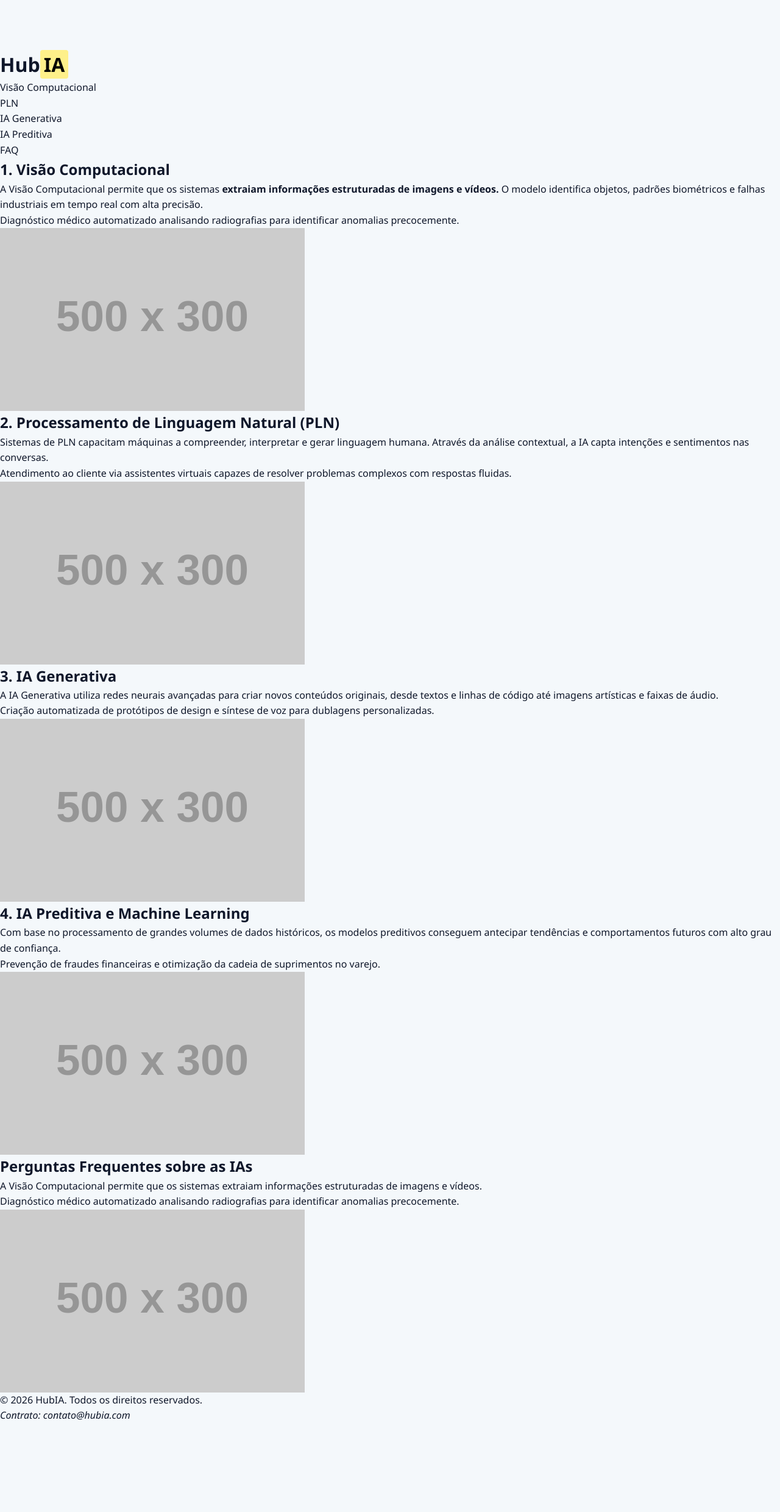
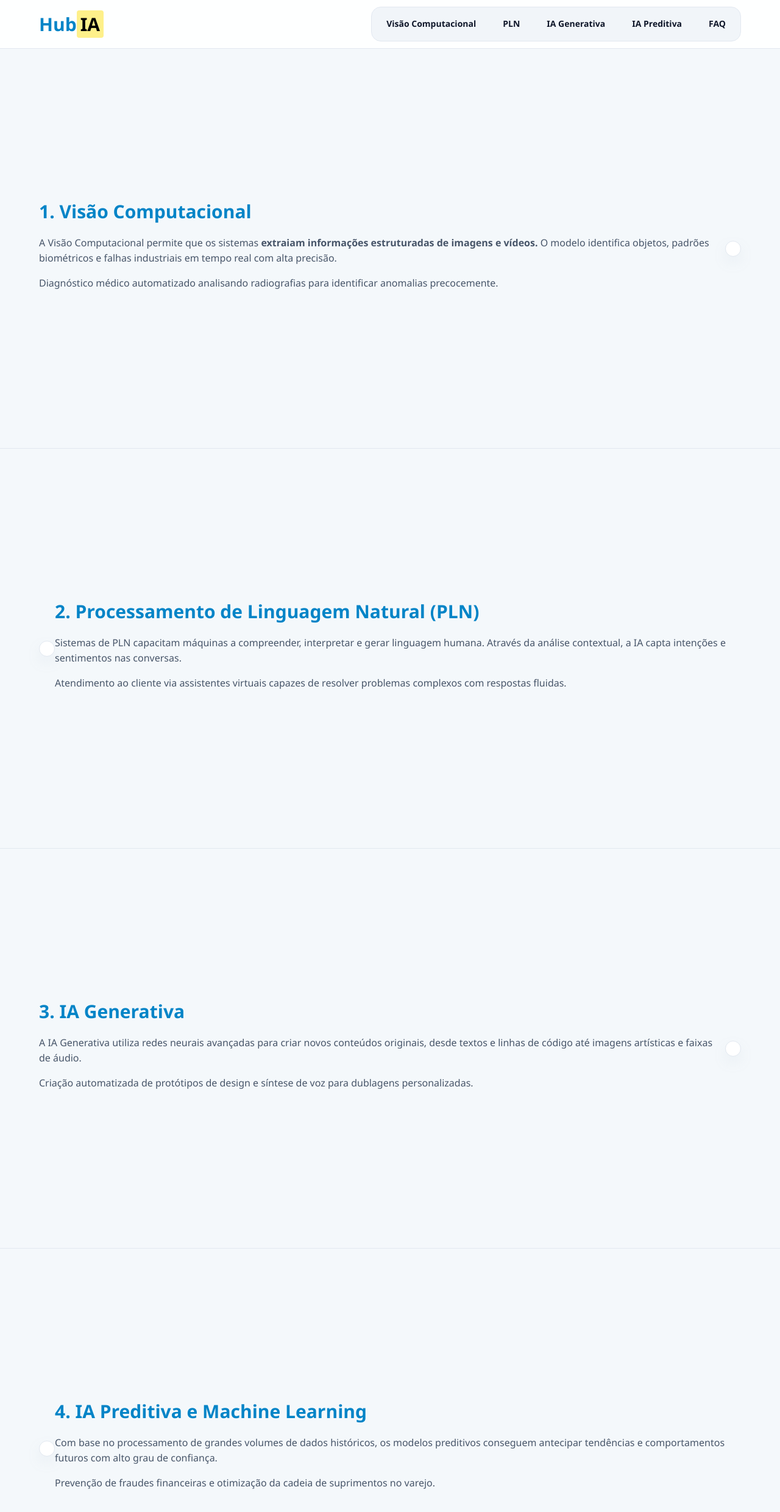
Before and after one commit to ThiagoHenrique67/DISPLAY, a website: page hub-ia/index2.html in a window 1280 px wide. Shown: the top 2480 px of the page at 61% size. Before the commit the page ends 2399 px from the top, so only its background shows below. Drawn offline with Linux system fonts and the light colour scheme; placeholder pictures from the web are drawn by us.

Commit message:
ADD: pernosalizando os styles no css

```diff
--- a/hub-ia/css/style.css
+++ b/hub-ia/css/style.css
@@ -2,25 +2,163 @@
 @import "./reset.css";
 
 .header{
+    position: fixed;
+    top: 0;
+    left: 0;
+    width: 100%;
+    height: var(--header-height);
+    background-color: var(--color-bg-transparent);
+    border-bottom:1px solid var(--color-border);
+
+    display: flex;
+    align-items: center;
+    justify-content: space-between;
+    padding: 0 5%;
+    z-index: 1000;
+    backdrop-filter: blur(12px);
 
 }
 
 .header__brand{
+    display: flex;
+    align-items: center;
+}
+
+.header__title{
+    font-size: var(--font-size-xl);
+    color: var(--color-primary);
+    font-weight: 700;
 
 }
 
-.header__title{
-
-}
-
-.nav{
+.nav__list{
+       display: flex;
+    gap: 8px; /* Distância dos itens da lista*/
+    background-color: var(--color-nav-list-bg);
+    padding: 6px;
+    border-radius: var(--radius-md);
+    border: 1px solid var(--color-border);
 
 }
 
 .nav__item{
+   display: flex;
+}
+
+.nav__link{
+    font-size: var(--font-size-sm);
+    font-weight: 600;
+    padding: 10px 18px;
+    border-radius: var(--color-text-muted);
+    position: relative;
+    background-color: transparent;
+    transition: color 0.3s ease, background-color 0.3s ease, transform 0.2s ease;
 
 }
 
-.nav__link{
+.nav__link:hover,
+.nav__link:focus{
+    background-color: var(--color-primary);
+    color: var(--color-nav-link-hover);
+    transform: translateY(-2px);
+    box-shadow: 0 4px 12px rgba(2, 132, 199, 0.2);
+
 
 }
+
+.section-ia{
+    height: var(--section-height);
+    min-height: 500px;
+    display: flex;
+    align-items: center;
+    justify-content: center;
+    padding: 0 5%;
+    border-bottom: 1px solid var(--color-border);
+    scroll-margin-top: var(--header-height);
+}
+
+.section-ia__container{
+    display: flex;
+    align-items: center;
+    gap: 40px;
+    width: 100%;
+    max-width: 1200px;
+}
+
+.section-ia--reverse, .section-ia__container{
+    flex-direction: row-reverse;
+}
+
+.section-ia__content{
+    flex: 1;
+}
+
+.section-ia__aside{
+    flex: 1;
+}
+
+.section-ia__title{
+    font-size: var(--font-size-xl);
+    color: var(--color-primary);
+    margin-bottom: 15px;
+}
+
+.section-ia__text{
+    color: var(--color-text-muted);
+    margin-bottom: 15px;
+    font-size: var(--font-size-base);
+}
+
+.card-image{
+    background-color: var(--color-bg-card);
+    padding: 12px;
+    border-radius: var(--radius-md);
+    box-shadow: var(--shadow-card);
+    border: 1px solid var(--color-border);
+    transition: var(--trasition);
+}
+
+.card-image:hover{
+    transform: translateY(-6px);
+    box-shadow: var(--shadow-hover);
+}
+
+.card-image__img{
+    width: 100%;
+    border-radius: var(--radius-sm);
+    object-fit: cover;
+}
+
+.faq{
+    height: var(--section-height);
+    min-height: 500px;
+    display: flex;
+    flex-direction: column;
+    justify-content: center;
+    align-items: center;
+    padding: 0 5%;
+    scroll-padding-top: var(--header-height);
+}
+
+.faq__title{
+    font-size: var(--font-size-xl);
+    color: var(--color-primary);
+    margin-bottom: 25px;
+}
+
+.faq__wrapper{
+    width: 100%;
+    max-width: 800px;
+    display: flex;
+    flex-direction: column;
+    gap: 12px;
+}
+
+.faq__item{
+    background-color: var(--color-bg-card);
+    border: 1px solid var(--color-border);
+    border-radius: var(--radius-sm);
+    padding: 14px 20px;
+    box-shadow: var(--shadow-card);
+    transition: var(--trasition);
+}
--- a/hub-ia/index2.html
+++ b/hub-ia/index2.html
@@ -36,9 +36,7 @@
                     <h2 class="section-ia__title">1. Visão Computacional </h2>
                     <p class="section-ia__text">A Visão Computacional permite que os sistemas <strong> extraiam
                             informações
-                            estruturadas de imagens e vídeos.</strong> O modelo identifica objetos, padrões biométricos
-                        e
-                        falhas industriais em tempo real com alta precisão.</p>
+                            estruturadas de imagens e vídeos.</strong> O modelo identifica objetos, padrões biométricos e falhas industriais em tempo real com alta precisão.</p>
                     <p class="section-ia__text"> Diagnóstico médico automatizado analisando radiografias para
                         identificar anomalias precocemente.</p>
                 </article>
@@ -46,8 +44,9 @@
 
             <aside class="section-ia__aside">
                 <div class="card-image">
-                    <img src="https://placehold.co/500x300/e2e8f0/0284c7?text=Visao+Computacional+500x300 "
-                        alt="Exemplo de Visão Computacional" class="card-image__img">
+
+                    <img src="https://images.pexels.com/photos/15812428/pexels-photo-15812428.jpeg"
+                        alt="Exemplo de Visão Computacional" class="card-image__img" />
                 </div>
             </aside>
         </section>
@@ -103,10 +102,8 @@
                     <h2 class="section-ia__title"> 4. IA Preditiva e Machine Learning </h2>
                     <p class="section-ia__text">Com base no processamento de grandes volumes de dados históricos, os
                         modelos
-                        preditivos conseguem antecipar tendências e comportamentos futuros com alto grau de
-                        confiança.</p>
-                    <p class="section-ia__text"> Prevenção de fraudes financeiras e otimização da cadeia de
-                        suprimentos no varejo.</p>
+                        preditivos conseguem antecipar tendências e comportamentos futuros com alto grau de confiança.</p>
+                    <p class="section-ia__text"> Prevenção de fraudes financeiras e otimização da cadeia de suprimentos no varejo.</p>
                 </article>
             </div>
 
@@ -119,26 +116,31 @@
 
         </section>
 
-        <!-- Seção faq-->
-        <section id="faq" class="faq">
-            <div class="section-ia__container">
-                <article class="section-ia__content">
-                    <h2 class="section-ia__title">Perguntas Frequentes sobre as IAs </h2>
-                    <p class="section-ia__text">A Visão Computacional permite que os sistemas extraiam
-                            informações
-                            estruturadas de imagens e vídeos.</p>
-                    <p class="section-ia__text"> Diagnóstico médico automatizado analisando radiografias para
-                        identificar anomalias precocemente.</p>
-                </article>
-            </div>
+        <!-- seção faq -->
+    <section id="faq" class="faq">
+      <h2 class="faq__title">Perguntas Frequentes sobre as IAs</h2>
+      <div class="faq__wrapper">
+        <details class="faq__item">
+          <summary class="faq__summary">Como a Visão Computacional difere de um processamento de imagem comum?</summary>
+          <p class="faq__text">O processamento comum apenas altera pixels (como aplicar filtros). A Visão Computacional interpreta o contexto da imagem, identificando o que cada elemento significa.</p>
+        </details>
 
-            <aside class="section-ia__aside">
-                <div class="card-image">
-                    <img src="https://placehold.co/500x300/e2e8f0/0284c7?text=Visao+Computacional+500x300 "
-                        alt="Exemplo de Visão Computacional" class="card-image__img">
-                </div>
-            </aside>
-        </section>
+        <details class="faq__item">
+          <summary class="faq__summary">O que possibilita ao PLN entender o contexto das frases?</summary>
+          <p class="faq__text">Modelos de linguagem modernos analisam as palavras em relação a todas as outras na mesma frase, permitindo identificar duplo sentido e gírias.</p>
+        </details>
+
+        <details class="faq__item">
+          <summary class="faq__summary">As IAs Generativas criam conteúdo do zero ou apenas copiam?</summary>
+          <p class="faq__text">Elas aprendem os padrões de milhões de exemplos e sintetizam criações inéditas baseadas nesses aprendizados.</p>
+        </details>
+
+        <details class="faq__item">
+          <summary class="faq__summary">Qual a diferença entre IA Generativa e IA Preditiva?</summary>
+          <p class="faq__text">A Generativa cria novos conteúdos (mídia/texto), enquanto a Preditiva analisa dados passados para estimar resultados futuros.</p>
+        </details>
+      </div>
+    </section>
 
     </main>
 
```
